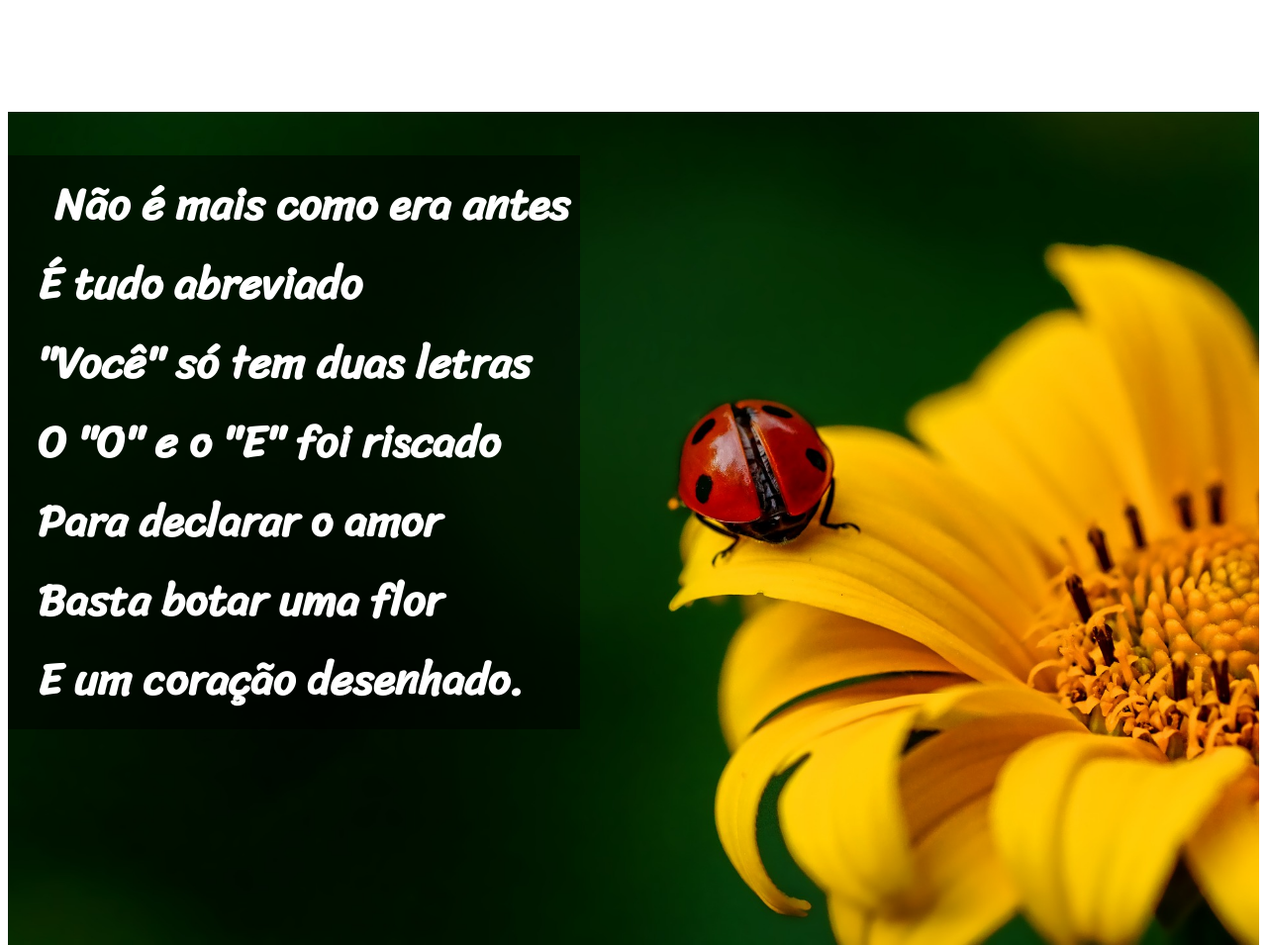
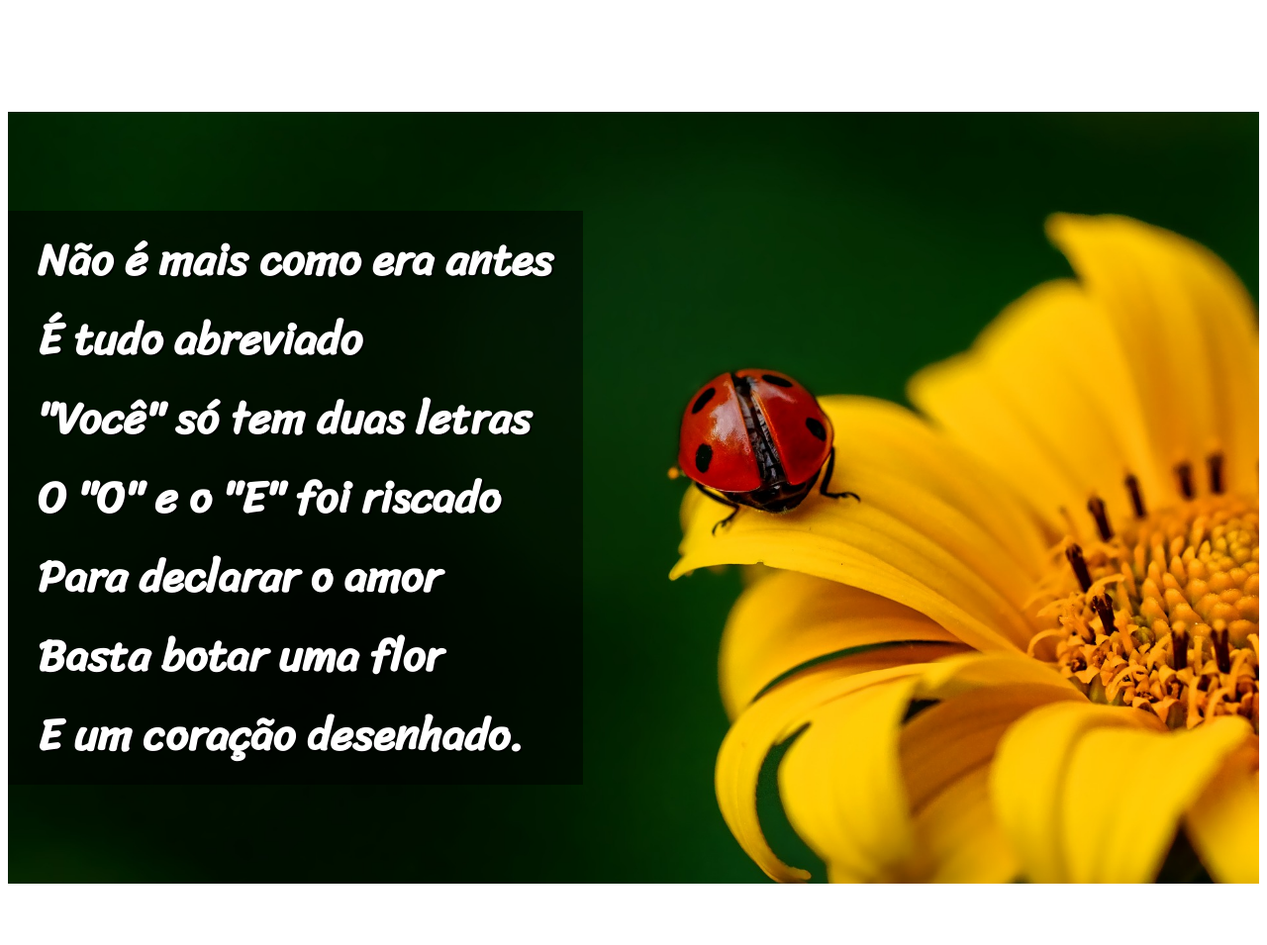
Before and after one commit to ica081/html-CSS, a plain HTML site: page Desafios/de012-poesia/index.html in a window 1280 px wide. Shown: the part 855-1810 px from the top of the page at 99% size. Drawn offline with Linux system fonts and the light colour scheme.

Commit message:
ataulizei desafio 12

```diff
--- a/Desafios/de012-poesia/index.html
+++ b/Desafios/de012-poesia/index.html
@@ -24,7 +24,7 @@
     </p>
 
     <div class="container-imagem">
-        <img src="background001.jpg" alt="Imagem de fundo">
+
         <p class="texto-sobre-imagem">Não é mais como era antes <br>
             É tudo abreviado <br>
             "Você" só tem duas letras <br>
@@ -61,8 +61,8 @@
 
 
 
-    <div class="container-imagem">
-        <img src="background002.jpg" alt="">
+    <div class="container-imagem2">
+
         <p class="texto-sobre-imagem">
             Tenho saudade das cartas <br>
             Escritas com a própria mão <br>
--- a/Desafios/de012-poesia/style.css
+++ b/Desafios/de012-poesia/style.css
@@ -35,7 +35,7 @@ h2 {
 
 p {
     font-family: sriracha;
-    text-indent: 17px;
+
     font-size: 3.5vw;
     margin-bottom: 100px;
     padding-left: 30px;
@@ -61,29 +61,42 @@ a:hover{
 }
 
 .texto-sobre-imagem {
-    position: absolute;
-    top: 0%; /* Ajusta a posição vertical */
-    left: 0%; /* Ajusta a posição horizontal */
-
-
+    position: relative;
+    display: inline-block; /* Faz o background ter o tamanho exato do texto */
     color: white; /* Cor do texto */
-    font-size: 3,5vw; /* Tamanho da fonte */
+    font-size: 3.5vw; /* Corrigido: use ponto (.) em vez de vírgula (,) */
     font-weight: bold;
     font-family: sriracha;
-    text-indent: 17px;
+    text-shadow: 2px 1px 0px black;
+    background: rgba(0, 0, 0, 0.5); /* Fundo semi-transparente */
+    padding: 10px 30px; /* Ajuste do espaço interno */
+    margin-top: 100px;
+    white-space: nowrap; /* Impede que o texto quebre em várias linhas */
+}
 
-
-    background: rgba(0, 0, 0, 0.5); /* Fundo semi-transparente para melhor leitura */
-    padding: 10px;
-    padding-left: 30px;
-}
 .container-imagem {
     position: relative;
     width: 100%;
-    margin-bottom: 100px;
+
+    height: auto; /* Permite que a altura cresça conforme o conteúdo */
+    background-image: url('background001.jpg'); /* Substitua pelo caminho da sua imagem */
+    background-size: cover;
+    background-position: center;
+    background-attachment: fixed; /* Mantém o efeito de parallax */
+    background-position: right center;
 
 }
-.container-imagem img {
+
+
+.container-imagem2 {
+    position: relative;
     width: 100%;
 
+    height: auto;
+    background-image: url('background002.jpg'); /* Substitua pelo caminho da sua imagem */
+    background-size: cover;
+    background-position: center;
+    background-attachment: fixed; /* Ativa o efeito de parallax */
+
+
 }
```
